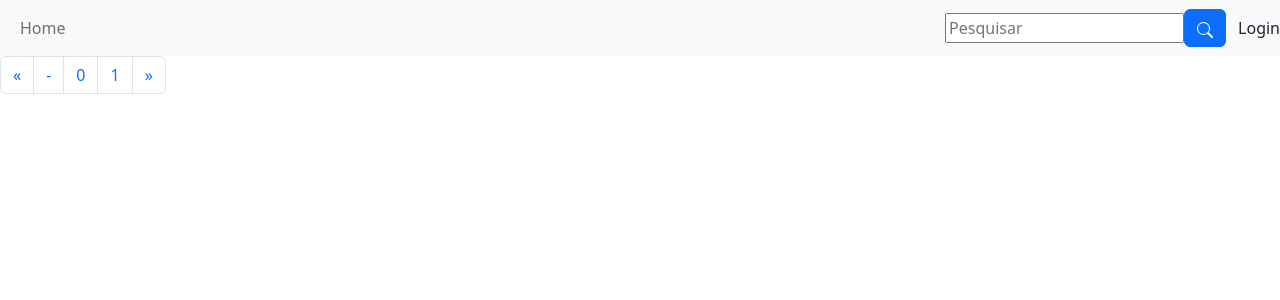
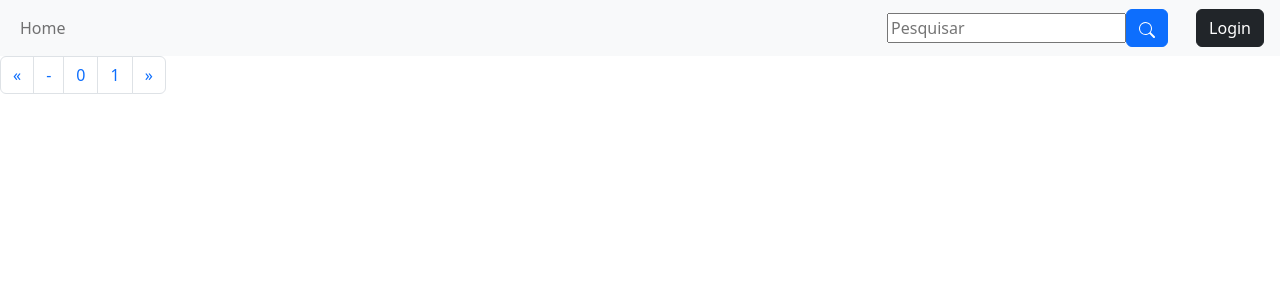
Before and after one commit to DvadiSilva/projetoDavidBackend, a PHP site: page /views/view.home.php in a window 1280 px wide. Shown: the top 300 px of the page. Run offline with PHP 8.4, Linux system fonts and the light colour scheme; the template is opened without the code that fills it, so the values that code supplies are empty.

Commit message:
Alteração no layout

```diff
--- a/views/layout/header.php
+++ b/views/layout/header.php
@@ -44,7 +44,7 @@
             </div>
 <?php
     if(!isset($_SESSION["user"])){
-        echo '<a class="nav-link" href="/login">Login</a>';
+        echo '<a class="btn btn-dark mx-3" href="/login">Login</a>';
     }
     else{
         echo '
```
